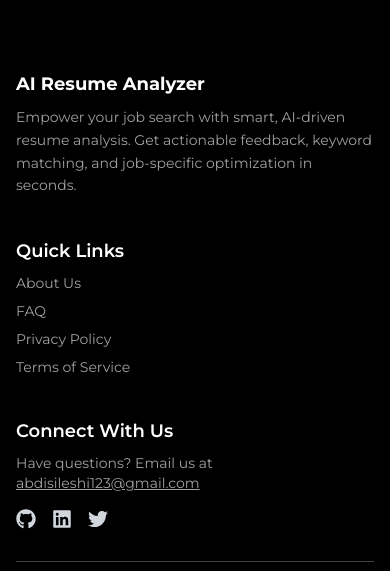
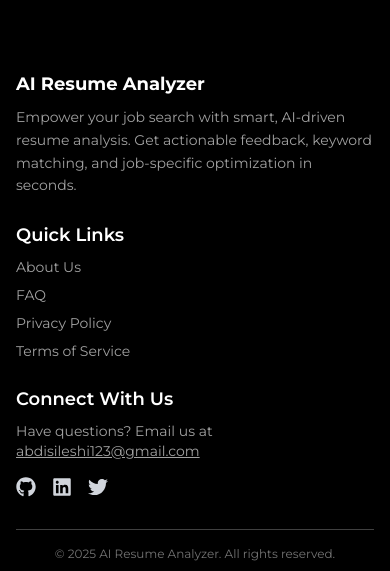
Before and after one commit to Ketoransile/ResumeAnalyzerFrontend, a Next.js app: page / in a window 390 px wide. Shown: the part 3217-3788 px from the top of the page. Built offline with nearby package versions, Linux system fonts and the light colour scheme; no server answers.

Commit message:
fix: Adjust gap spacing in Footer and update div class in UploadResume for improved layout consistency

```diff
--- a/components/Footer.tsx
+++ b/components/Footer.tsx
@@ -6,7 +6,7 @@ export default function Footer() {
       id="footer-section"
       className="w-full  text-gray-300 pt-32 pb-6 mt-16 py-4  px-4 sm:px-6 md:px-10  lg:px-20"
     >
-      <div className="w-full  grid grid-cols-1 md:grid-cols-2 lg:grid-cols-3 items-start gap-10 md:gap-20 lg:gap-32">
+      <div className="w-full  grid grid-cols-1 md:grid-cols-2 lg:grid-cols-3 items-start gap-6 md:gap-20 lg:gap-32">
         {/* Brand and Description */}
         <div>
           <h2 className="text-lg md:text-2xl font-bold text-white mb-2">
@@ -21,7 +21,7 @@ export default function Footer() {
 
         {/* Quick Links */}
         <div className="w-full">
-          <h3 className="text-lg md-text-2xl font-semibold text-white mb-2">
+          <h3 className="text-lg md:text-2xl font-semibold text-white mb-2">
             Quick Links
           </h3>
           <ul className="space-y-2 text-sm text-neutral-400">
--- a/components/UploadResume.tsx
+++ b/components/UploadResume.tsx
@@ -117,7 +117,7 @@ export default function UploadResume() {
           <h2 className="text-sm   text-center w-full px-4 md:w-2/3 lg:w-1/2 ">
             We will check your resume score based on the job description
           </h2>
-          <div className=" h-auto md:w-2/3 flex flex-col items-center justify-center gap-10">
+          <div className=" max-md:px-4 h-auto md:w-2/3 flex flex-col items-center justify-center gap-10">
             <div className="w-full flex flex-col p-6 border border-neutral-800 rounded-xl">
               <div className="flex items-center gap-2">
                 <span className="bg-white rounded-full text-black w-6 h-6 flex items-center justify-center text-sm font-bold">
```
